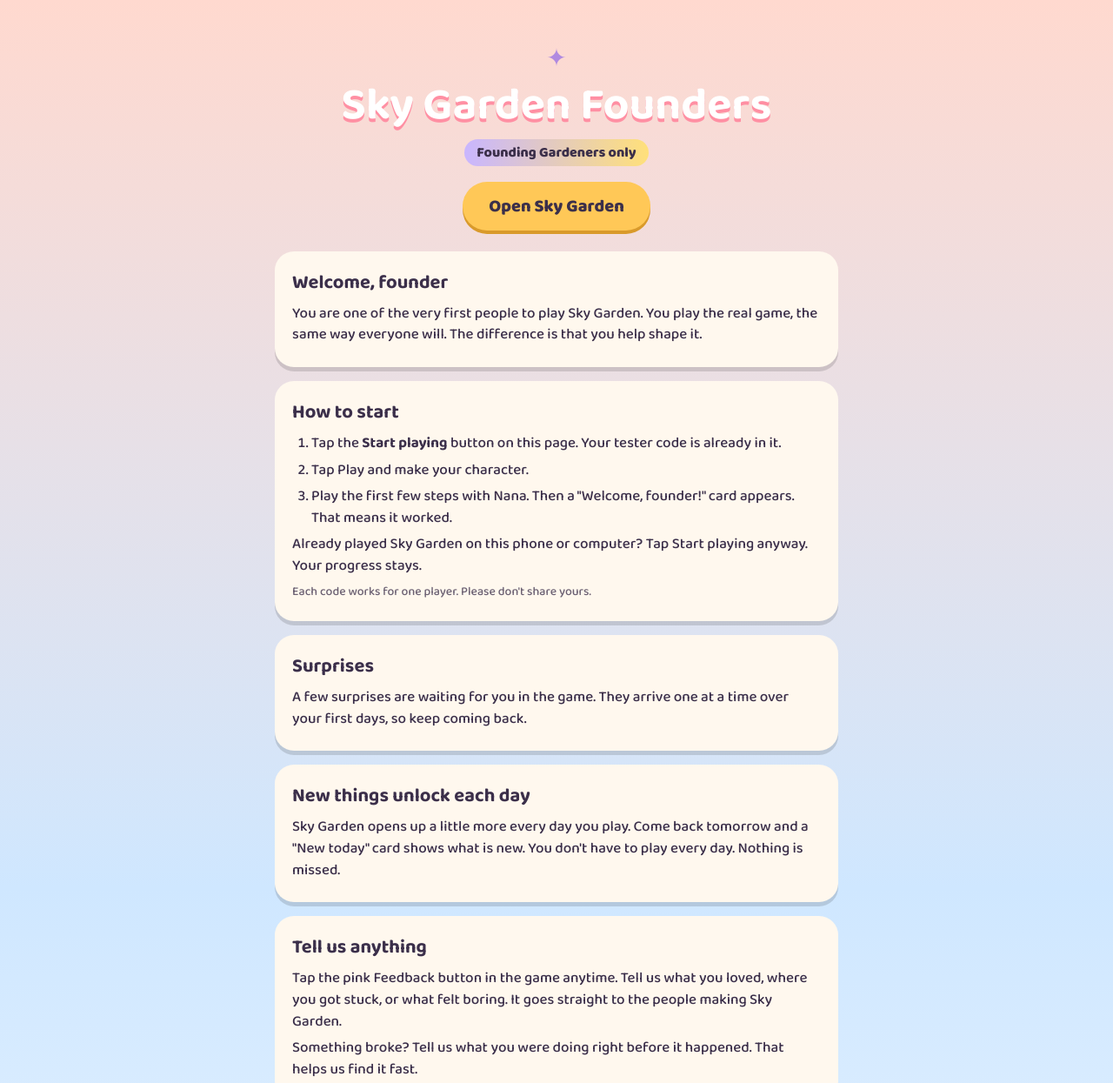
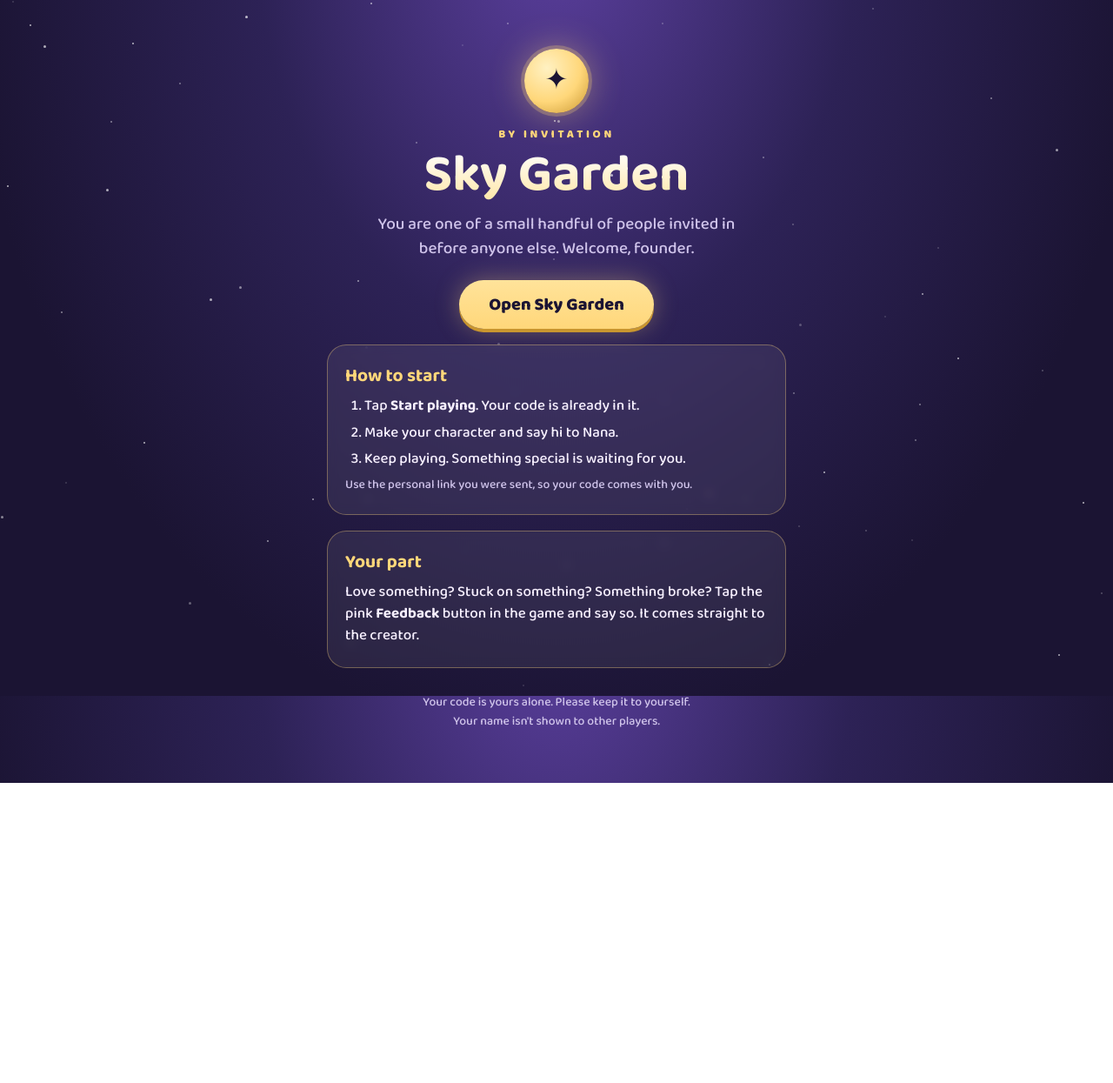
Before and after one commit to tupeloghost/Sky-Garden, a plain HTML site: page tester.html in a window 1280 px wide. Shown: the top 1245 px of the page at 87% size. After the commit the page ends 900 px from the top, so only its background shows below. Drawn offline with Linux system fonts and the light colour scheme.

Commit message:
Founder invitation page: short, exclusive night-sky design; in-game welcome feels like an invitation
Co-Authored-By: Claude Opus 5.5 <noreply@anthropic.com>

```diff
--- a/tester.html
+++ b/tester.html
@@ -3,94 +3,74 @@
 <head>
 <meta charset="utf-8">
 <meta name="viewport" content="width=device-width, initial-scale=1">
-<title>Sky Garden Founders</title>
+<title>Sky Garden Invitation</title>
+<meta name="robots" content="noindex">
 <link href="https://fonts.googleapis.com/css2?family=Baloo+2:wght@500;700;800&display=swap" rel="stylesheet">
 <style>
-  :root { --ink:#3b2f4a; --card:#fff8ee; --accent:#ff8fa3; --gold:#ffc857; --gold-deep:#d99a2b; --surface:#f3e8d8; --line:#e4d6c2; --violet:#c9b6ff; }
+  :root { --ink:#f7f0ff; --soft:#cfc3ea; --gold:#ffd77a; --gold-deep:#c9962f; --night:#1b1433; --night2:#2d2256; --card:rgba(255,255,255,.07); --line:rgba(255,215,122,.35); }
   * { box-sizing:border-box; }
-  body { margin:0; font-family:'Baloo 2', system-ui, sans-serif; color:var(--ink); background:linear-gradient(#ffd9cf, #cfe7ff 60%, #e9f4ff); min-height:100vh; }
-  main { max-width:680px; margin:0 auto; padding:28px 16px 60px; }
-  .hero { text-align:center; padding:18px 0 8px; }
-  .star { font-size:28px; color:#b08ae0; }
-  h1 { font-size:clamp(34px, 8vw, 52px); margin:4px 0 0; color:#fff; text-shadow:0 4px 0 var(--accent); line-height:1.05; }
-  .tag { display:inline-block; margin-top:10px; background:linear-gradient(90deg, var(--violet), #ffe07a); border-radius:999px; padding:3px 14px; font-weight:800; }
-  .card { background:var(--card); border-radius:22px; padding:18px 20px; margin-top:16px; box-shadow:0 5px 0 #0002; }
-  h2 { margin:0 0 6px; font-size:22px; }
+  body { margin:0; font-family:'Baloo 2', system-ui, sans-serif; color:var(--ink); min-height:100vh;
+    background:radial-gradient(ellipse at 50% -10%, #5b3f9e 0%, var(--night2) 38%, var(--night) 75%); background-attachment:fixed; }
+  .sky { position:fixed; inset:0; pointer-events:none; overflow:hidden; }
+  .sky i { position:absolute; width:2px; height:2px; border-radius:50%; background:#fff; opacity:.7; animation:tw 3s ease-in-out infinite; }
+  @keyframes tw { 50% { opacity:.15; } }
+  @media (prefers-reduced-motion: reduce) { .sky i { animation:none; } }
+  main { position:relative; max-width:560px; margin:0 auto; padding:56px 16px 60px; }
+  .hero { text-align:center; }
+  .seal { width:74px; height:74px; margin:0 auto 14px; border-radius:50%; display:grid; place-items:center; font-size:32px; color:var(--night);
+    background:radial-gradient(circle at 35% 30%, #fff1c2, var(--gold) 55%, var(--gold-deep)); box-shadow:0 0 0 4px rgba(255,215,122,.25), 0 0 40px rgba(255,215,122,.45); }
+  .kicker { letter-spacing:.28em; font-size:13px; font-weight:800; color:var(--gold); }
+  h1 { font-size:clamp(40px, 11vw, 60px); margin:6px 0 0; line-height:1; background:linear-gradient(180deg, #fff, #ffe7a8); -webkit-background-clip:text; background-clip:text; color:transparent; }
+  .lede { font-size:19px; line-height:1.45; color:var(--soft); margin:14px auto 0; max-width:420px; }
+  .btn { display:inline-block; margin-top:22px; background:linear-gradient(180deg, #ffe39a, var(--gold)); color:var(--night); text-decoration:none; font-weight:800; font-size:20px;
+    padding:12px 34px; border-radius:999px; box-shadow:0 4px 0 var(--gold-deep), 0 0 28px rgba(255,215,122,.35); }
+  .card { background:var(--card); border:1px solid var(--line); border-radius:22px; padding:18px 20px; margin-top:18px; backdrop-filter:blur(6px); }
+  h2 { margin:0 0 6px; font-size:21px; color:var(--gold); font-weight:700; }
   p, li { font-size:17px; line-height:1.45; margin:6px 0; }
-  ol, ul { padding-left:22px; margin:6px 0; }
-  .btn { display:inline-block; margin-top:10px; background:var(--gold); color:var(--ink); text-decoration:none; font-weight:800; padding:9px 22px; border-radius:999px; box-shadow:0 4px 0 var(--gold-deep); }
-  .gifts { display:grid; grid-template-columns:repeat(auto-fit, minmax(170px, 1fr)); gap:10px; margin-top:8px; }
-  .gift { background:var(--surface); border-radius:16px; padding:10px 12px; }
-  .gift b { display:block; font-size:16px; }
-  .gift span { font-size:14px; opacity:.8; }
-  .ic { font-size:26px; }
-  .missions li { margin:4px 0; }
-  .note { font-size:14px; opacity:.75; }
-  footer { text-align:center; margin-top:26px; font-size:14px; opacity:.7; }
+  ol { padding-left:22px; margin:6px 0; }
+  .note { font-size:14px; color:var(--soft); }
+  code { font-family:inherit; font-weight:800; color:var(--gold); letter-spacing:.04em; }
+  footer { text-align:center; margin-top:28px; font-size:14px; color:var(--soft); }
 </style>
 </head>
 <body>
+<div class="sky" id="sky" aria-hidden="true"></div>
 <main>
   <div class="hero">
-    <div class="star">✦</div>
-    <h1>Sky Garden Founders</h1>
-    <div class="tag">Founding Gardeners only</div>
+    <div class="seal" aria-hidden="true">✦</div>
+    <div class="kicker">BY INVITATION</div>
+    <h1>Sky Garden</h1>
+    <p class="lede">You are one of a small handful of people invited in before anyone else. Welcome, founder.</p>
     <div id="startTop"></div>
-  </div>
-
-  <div class="card">
-    <h2>Welcome, founder</h2>
-    <p>You are one of the very first people to play Sky Garden. You play the real game, the same way everyone will. The difference is that you help shape it.</p>
   </div>
 
   <div class="card">
     <h2>How to start</h2>
     <ol>
-      <li>Tap the <b>Start playing</b> button on this page. Your tester code is already in it.</li>
-      <li>Tap Play and make your character.</li>
-      <li>Play the first few steps with Nana. Then a "Welcome, founder!" card appears. That means it worked.</li>
+      <li>Tap <b>Start playing</b>. Your code is already in it.</li>
+      <li>Make your character and say hi to Nana.</li>
+      <li>Keep playing. Something special is waiting for you.</li>
     </ol>
-    <p>Already played Sky Garden on this phone or computer? Tap Start playing anyway. Your progress stays.</p>
     <p id="codeLine" class="note"></p>
-    <p class="note">Each code works for one player. Please don't share yours.</p>
   </div>
 
   <div class="card">
-    <h2>Surprises</h2>
-    <p>A few surprises are waiting for you in the game. They arrive one at a time over your first days, so keep coming back.</p>
+    <h2>Your part</h2>
+    <p>Love something? Stuck on something? Something broke? Tap the pink <b>Feedback</b> button in the game and say so. It comes straight to the creator.</p>
   </div>
 
-  <div class="card">
-    <h2>New things unlock each day</h2>
-    <p>Sky Garden opens up a little more every day you play. Come back tomorrow and a "New today" card shows what is new. You don't have to play every day. Nothing is missed.</p>
-  </div>
-
-  <div class="card">
-    <h2>Tell us anything</h2>
-    <p>Tap the pink Feedback button in the game anytime. Tell us what you loved, where you got stuck, or what felt boring. It goes straight to the people making Sky Garden.</p>
-    <p>Something broke? Tell us what you were doing right before it happened. That helps us find it fast.</p>
-  </div>
-
-  <div class="card">
-    <h2>Your privacy</h2>
-    <p>We save your game so it is there when you come back. Your name is not shown to other players.</p>
-  </div>
-
-  <div class="card" style="text-align:center">
-    <h2>Ready?</h2>
-    <div id="startBottom"></div>
-  </div>
-
-  <footer>✦ Thank you for helping build Sky Garden ✦</footer>
+  <footer>Your code is yours alone. Please keep it to yourself.<br>Your name isn't shown to other players.</footer>
 </main>
 <script>
   // this page is each tester's one personal link: it carries their code into the game
   const code = (new URLSearchParams(location.search).get('tester') || '').toUpperCase().replace(/[^A-Z0-9-]/g, '');
   const ok = /^SKY-[A-Z0-9]{4}-[A-Z0-9]{4}$/.test(code), go = ok ? './?tester=' + code : './';
-  const btn = big => `<a class="btn" href="${go}" style="${big ? 'font-size:20px;padding:12px 30px;margin-top:18px' : ''}">${ok ? 'Start playing' : 'Open Sky Garden'}</a>`;
-  document.getElementById('startTop').innerHTML = btn(true);
-  document.getElementById('startBottom').innerHTML = ok ? '<p>Tap below to start. Save this page so you can come back anytime.</p>' + btn(false) : '<p>Use the personal link we sent you so your founder gifts show up.</p>' + btn(false);
-  document.getElementById('codeLine').textContent = ok ? 'Your tester code is ' + code + '. If the game ever asks, tap Bag, then "I have a tester code", and type it in.' : '';
+  document.getElementById('startTop').innerHTML = `<a class="btn" href="${go}">${ok ? 'Start playing' : 'Open Sky Garden'}</a>`;
+  document.getElementById('codeLine').innerHTML = ok ? `Your code is <code>${code}</code>. If the game ever asks for it: tap Bag, then "I have a tester code".` : 'Use the personal link you were sent, so your code comes with you.';
+  // a quiet field of stars
+  const sky = document.getElementById('sky');
+  for (let i = 0; i < 70; i++) { const s = document.createElement('i'); s.style.left = Math.random() * 100 + '%'; s.style.top = Math.random() * 100 + '%';
+    s.style.animationDelay = (Math.random() * 3).toFixed(2) + 's'; if (Math.random() < .2) s.style.width = s.style.height = '3px'; sky.appendChild(s); }
 </script>
 </body>
 </html>
```
Also changed, not shown: js/main.js.
